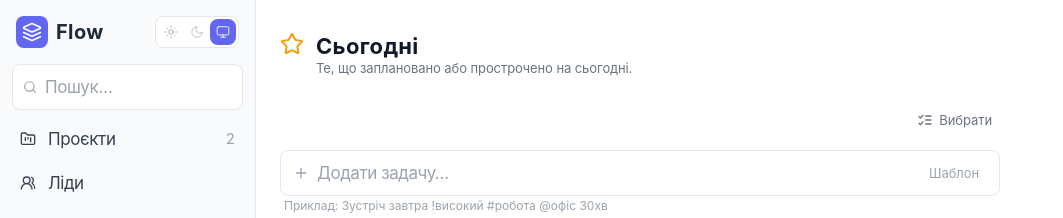
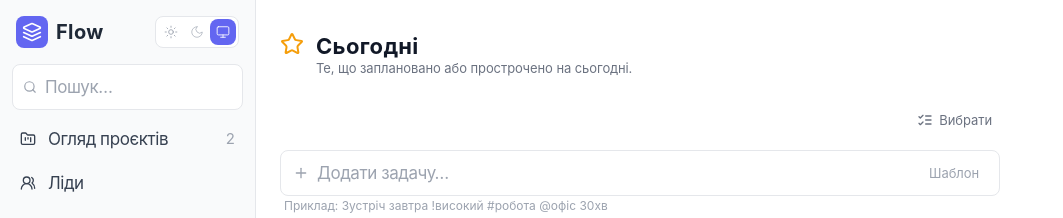
Before and after one commit to alysyuk78-blip/flow, a React (Vite) app: page / in a window 1280 px wide. Shown: the top 218 px of the page, without its empty margins (0-1063 px from the left). Built offline with nearby package versions, Linux system fonts and the light colour scheme; the HTML template or start-up script is replaced by a standard one.

Commit message:
Clarify projects navigation

```diff
--- a/src/components/Sidebar.tsx
+++ b/src/components/Sidebar.tsx
@@ -244,7 +244,7 @@ export function Sidebar() {
   }[] = [
     {
       id: "projects",
-      label: "Проєкти",
+      label: "Огляд проєктів",
       icon: <FolderKanban className="h-4 w-4" />,
     },
     {
--- a/src/content/userGuide.ts
+++ b/src/content/userGuide.ts
@@ -24,7 +24,7 @@ export const USER_GUIDE_SECTIONS: GuideSection[] = [
     id: "menu",
     title: "Меню зліва",
     body: `• Вхідні — без проєкту, треба розібрати.
-• Проєкти — окремий огляд активних проєктів: прогрес, найближчий строк і прострочення.
+• Огляд проєктів — стан активних проєктів: прогрес, найближчий строк і прострочення.
 • Мій день — до 5 головних задач (іконка ☀).
 • Сьогодні — дедлайн сьогодні або прострочено.
 • Прострочені — окремий список активних задач із минулим дедлайном.
```
